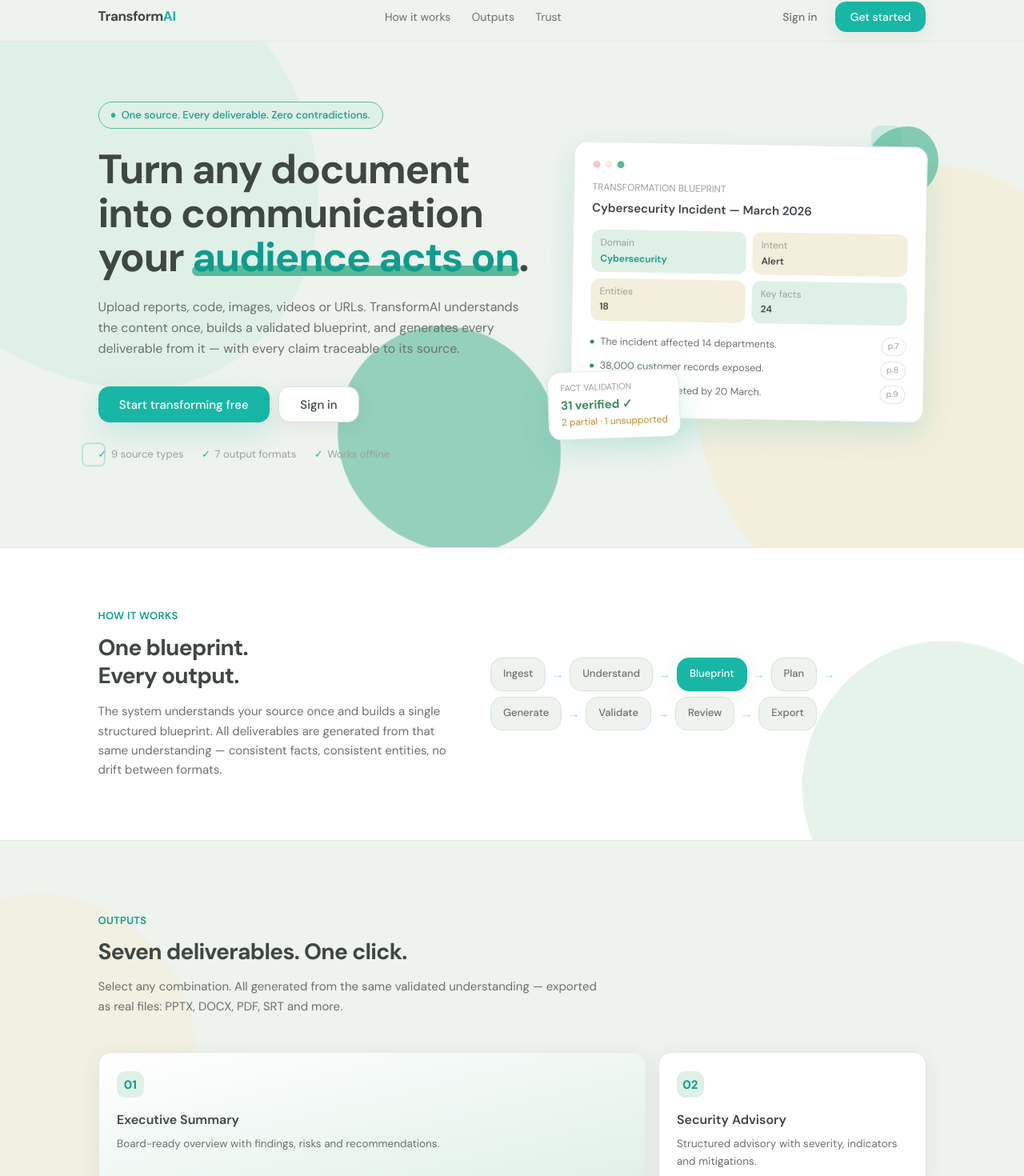
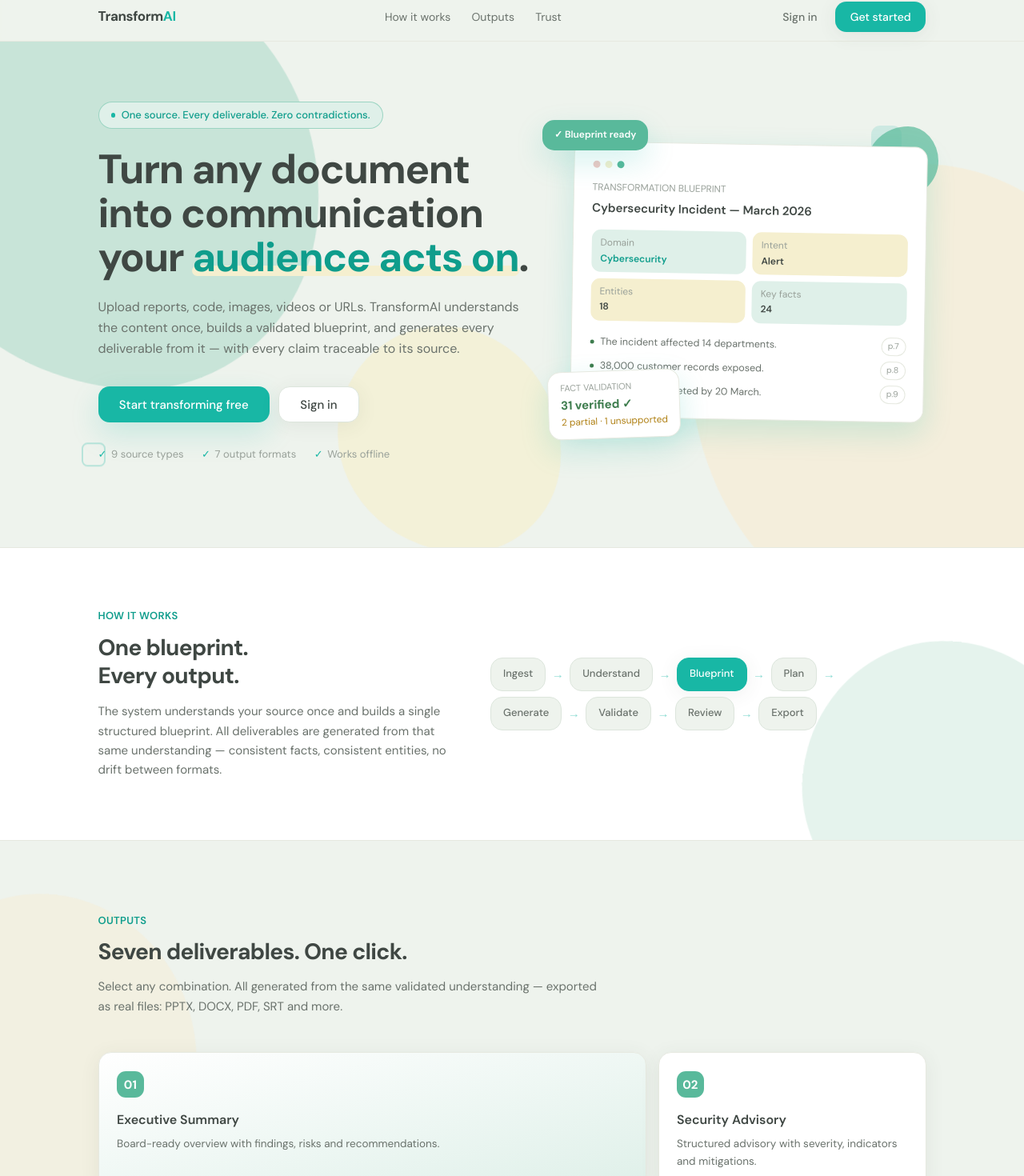
Before and after one commit to Tejamatrix/Transform-AI, a Next.js app in the folder frontend/: page / in a window 1280 px wide. Shown: the part 9-1479 px from the top of the page at 80% size. Built offline with nearby package versions, Linux system fonts and the light colour scheme.

Commit message:
Landing + theme refresh: exact palette (mint #59B99B, sage #EEF3ED, cream #F4EEDC, teal #18B7A5, charcoal #3F4743, highlight #F5EFCF)

```diff
--- a/frontend/src/app/globals.css
+++ b/frontend/src/app/globals.css
@@ -3,26 +3,26 @@
 @tailwind utilities;
 
 :root {
-  /* Color tokens — fintech SaaS: seafoam mint / sage / cream / teal / charcoal */
+  /* Color tokens — Modern fintech SaaS: mint / sage / cream / charcoal / teal */
   --bg: #EEF3ED;            /* very light sage background */
   --surface: #FFFFFF;       /* cards */
-  --elevated: #E3EEE6;      /* soft seafoam wash */
-  --cream: #F4EEDC;         /* soft cream */
-  --line: #D8E2D8;          /* sage-gray border */
-  --line-subtle: #E4E9E1;   /* subtle border */
+  --elevated: #E3EDE4;      /* soft sage wash */
+  --cream: #F4EEDC;         /* soft cream highlight */
+  --line: #DCE5DC;          /* sage-gray border */
+  --line-subtle: #E6E9E0;   /* warm subtle border */
   --input-bg: #FFFFFF;
   --ink: #3F4743;           /* dark charcoal text */
   --ink-2: #6A726C;         /* secondary text */
   --ink-3: #98A099;         /* muted text */
   --accent: #18B7A5;        /* teal — interactive elements */
-  --accent-strong: #0F9C8C;
-  --mint: #59B99B;          /* primary mint / seafoam */
-  --mint-soft: #DFF0E7;     /* soft mint fill */
-  --turquoise: #18B7A5;
-  --highlight: #F5EFCF;     /* pale yellow/cream highlight */
-  --error: #D2544A;
-  --success: #3E8E5C;
-  --warn: #C08A2D;
+  --accent-strong: #0F9D8C;
+  --mint: #59B99B;          /* mint / seafoam primary */
+  --mint-soft: #DFF0E9;     /* soft mint fill */
+  --turquoise: #2FC6B2;
+  --highlight: #F5EFCF;     /* pale yellow-cream highlight */
+  --error: #DC2626;
+  --success: #3E7D4E;
+  --warn: #B08115;
 }
 
 html,
@@ -54,7 +54,7 @@
 }
 
 ::selection {
-  background: var(--mint-soft);
+  background: var(--highlight);
   color: var(--ink);
 }
 
@@ -63,7 +63,7 @@
   height: 10px;
 }
 ::-webkit-scrollbar-thumb {
-  background: #C4D2C6;
+  background: #C3CFC4;
   border-radius: 8px;
 }
 ::-webkit-scrollbar-track {
--- a/frontend/src/app/page.tsx
+++ b/frontend/src/app/page.tsx
@@ -49,18 +49,18 @@
       {/* HERO — organic blobs, asymmetric split */}
       <section className="relative overflow-hidden">
         {/* background blobs */}
-        <div className="absolute -top-24 -left-32 w-[34rem] h-[34rem] bg-mint-soft blob" aria-hidden />
+        <div className="absolute -top-24 -left-32 w-[34rem] h-[34rem] bg-mint/25 blob" aria-hidden />
         <div className="absolute top-40 -right-40 w-[38rem] h-[38rem] bg-cream blob" style={{ animationDelay: "-8s" }} aria-hidden />
-        <div className="absolute bottom-0 left-1/3 w-72 h-72 bg-mint/60 blob" style={{ animationDelay: "-4s" }} aria-hidden />
+        <div className="absolute bottom-0 left-1/3 w-72 h-72 bg-highlight/70 blob" style={{ animationDelay: "-4s" }} aria-hidden />
 
         {/* floating geometric elements */}
         <div className="float-slow absolute top-28 right-[12%] w-10 h-10 rounded-xl bg-accent/15 rotate-12 hidden lg:block" aria-hidden />
-        <div className="float-slower absolute top-64 right-[28%] w-6 h-6 rounded-full bg-turquoise/30 hidden lg:block" aria-hidden />
+        <div className="float-slower absolute top-64 right-[28%] w-6 h-6 rounded-full bg-mint/40 hidden lg:block" aria-hidden />
         <div className="float-slow absolute bottom-24 left-[8%] w-8 h-8 border-2 border-accent/25 rounded-lg -rotate-12 hidden lg:block" style={{ animationDelay: "-3s" }} aria-hidden />
 
         <div className="relative max-w-6xl mx-auto px-6 pt-20 pb-28 grid lg:grid-cols-[1.1fr_0.9fr] gap-14 items-center">
           <div className="stagger">
-            <div className="inline-flex items-center gap-2 bg-mint-soft border border-mint rounded-full px-4 py-1.5 text-[13px] text-accent-strong font-medium">
+            <div className="inline-flex items-center gap-2 bg-mint-soft border border-mint/50 rounded-full px-4 py-1.5 text-[13px] text-accent-strong font-medium">
               <span className="w-1.5 h-1.5 rounded-full bg-accent" />
               One source. Every deliverable. Zero contradictions.
             </div>
@@ -68,7 +68,7 @@
               Turn any document into communication your{" "}
               <span className="relative inline-block">
                 <span className="relative z-10 text-accent-strong">audience acts on</span>
-                <span className="absolute inset-x-0 bottom-1 h-3.5 bg-mint -z-0 rounded-full" />
+                <span className="absolute inset-x-0 bottom-1 h-3.5 bg-highlight -z-0 rounded-full" />
               </span>
               .
             </h1>
@@ -111,8 +111,8 @@
               <div className="text-[15px] font-semibold">Cybersecurity Incident — March 2026</div>
               <div className="mt-4 grid grid-cols-2 gap-2 text-[12px]">
                 <div className="bg-mint-soft rounded-xl px-3 py-2"><span className="text-ink-3">Domain</span><div className="font-semibold text-accent-strong">Cybersecurity</div></div>
-                <div className="bg-cream rounded-xl px-3 py-2"><span className="text-ink-3">Intent</span><div className="font-semibold">Alert</div></div>
-                <div className="bg-cream rounded-xl px-3 py-2"><span className="text-ink-3">Entities</span><div className="font-semibold">18</div></div>
+                <div className="bg-highlight rounded-xl px-3 py-2"><span className="text-ink-3">Intent</span><div className="font-semibold">Alert</div></div>
+                <div className="bg-highlight rounded-xl px-3 py-2"><span className="text-ink-3">Entities</span><div className="font-semibold">18</div></div>
                 <div className="bg-mint-soft rounded-xl px-3 py-2"><span className="text-ink-3">Key facts</span><div className="font-semibold">24</div></div>
               </div>
               <div className="mt-4 flex flex-col gap-2">
@@ -130,6 +130,10 @@
               <div className="text-[11px] text-ink-3">FACT VALIDATION</div>
               <div className="text-[15px] font-bold text-success">31 verified ✓</div>
               <div className="text-[12px] text-warn">2 partial · 1 unsupported</div>
+            </div>
+            {/* floating mint chip */}
+            <div className="float-slow absolute -top-8 -left-10 bg-mint text-white text-[12px] font-semibold rounded-2xl px-4 py-2.5 shadow-lift rotate-3">
+              ✓ Blueprint ready
             </div>
           </div>
         </div>
@@ -190,7 +194,7 @@
                   i === 0 ? "md:col-span-2 bg-gradient-to-br from-surface to-mint-soft" : ""
                 }`}
               >
-                <div className="w-9 h-9 rounded-xl bg-mint-soft flex items-center justify-center text-accent-strong font-bold text-[15px] mb-4">
+                <div className="w-9 h-9 rounded-xl bg-mint text-white flex items-center justify-center font-bold text-[15px] mb-4">
                   {String(i + 1).padStart(2, "0")}
                 </div>
                 <div className="text-[16px] font-semibold">{title}</div>
--- a/frontend/src/components/Badge.tsx
+++ b/frontend/src/components/Badge.tsx
@@ -7,10 +7,10 @@
 }) {
   const tones = {
     neutral: "bg-elevated text-ink-2 border-line-subtle",
-    accent: "bg-mint-soft text-accent-strong border-mint",
-    error: "bg-[#FBEAE8] text-error border-[#F0C9C5]",
-    success: "bg-[#E8F3EC] text-success border-[#C2DFCC]",
-    warn: "bg-[#F9F1DE] text-warn border-[#EBD8AC]",
+    accent: "bg-mint-soft text-accent-strong border-mint/60",
+    error: "bg-[#FBE9E9] text-error border-[#F2C4C4]",
+    success: "bg-[#E9F3EB] text-success border-[#C2DCC8]",
+    warn: "bg-highlight text-warn border-[#E8DFAE]",
   };
   return (
     <span className={`inline-flex items-center gap-1 px-2 py-0.5 rounded-full border text-xs font-medium ${tones[tone]}`}>
--- a/frontend/tailwind.config.ts
+++ b/frontend/tailwind.config.ts
@@ -7,23 +7,23 @@
       colors: {
         bg: "#EEF3ED",
         surface: "#FFFFFF",
-        elevated: "#E3EEE6",
+        elevated: "#E3EDE4",
         cream: "#F4EEDC",
-        line: "#D8E2D8",
-        "line-subtle": "#E4E9E1",
+        line: "#DCE5DC",
+        "line-subtle": "#E6E9E0",
         input: "#FFFFFF",
         ink: "#3F4743",
         "ink-2": "#6A726C",
         "ink-3": "#98A099",
         accent: "#18B7A5",
-        "accent-strong": "#0F9C8C",
+        "accent-strong": "#0F9D8C",
         mint: "#59B99B",
-        "mint-soft": "#DFF0E7",
-        turquoise: "#18B7A5",
+        "mint-soft": "#DFF0E9",
+        turquoise: "#2FC6B2",
         highlight: "#F5EFCF",
-        error: "#D2544A",
-        success: "#3E8E5C",
-        warn: "#C08A2D",
+        error: "#DC2626",
+        success: "#3E7D4E",
+        warn: "#B08115",
       },
       borderRadius: {
         card: "16px",
```
